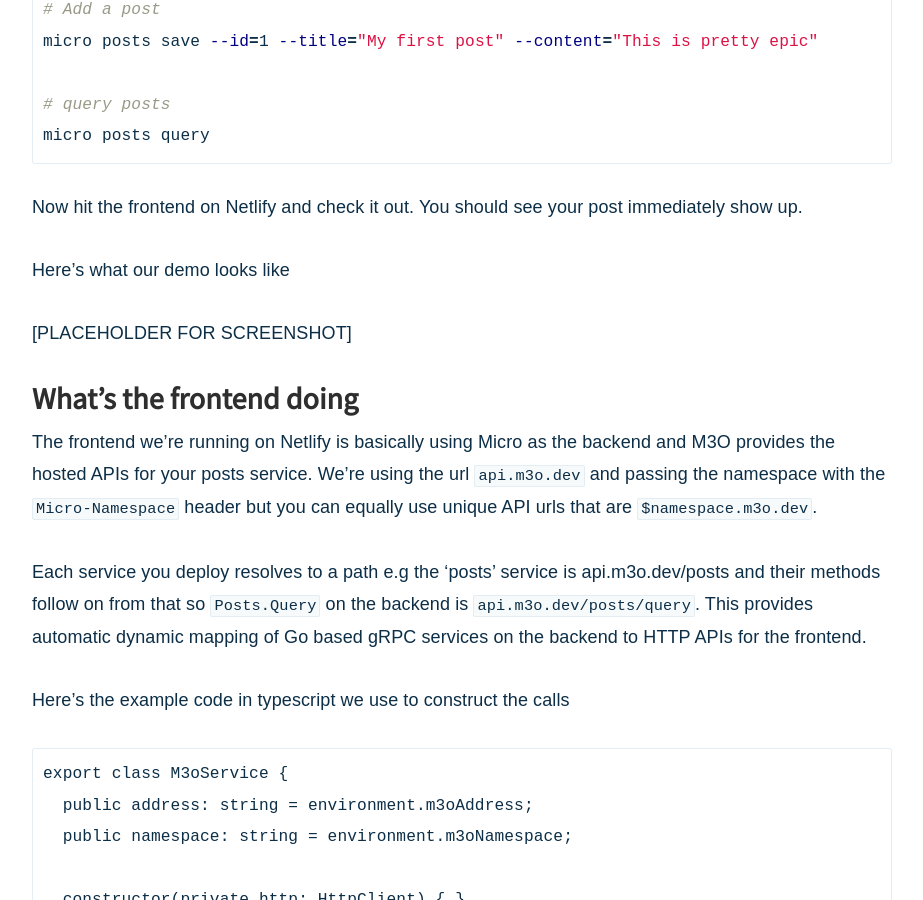
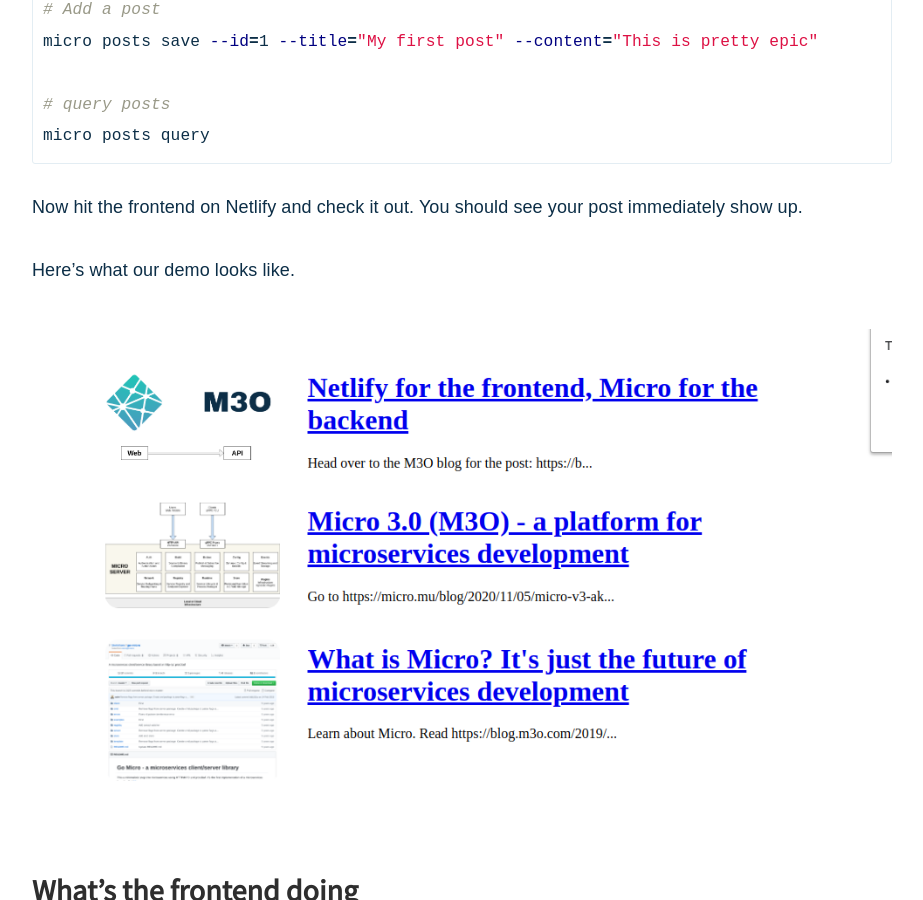
Before and after one commit to m3o/blog.m3o.com, a Jekyll site: the page built from _posts/2020-12-03-netlify-for-the-frontend-micro-for-the-backend.md, in a window 1280 px wide and 900 px high, scrolled down 9959 px. Shown: the whole window, without its empty margins (178-1101 px from the left). Built offline with Jekyll 4.4.1, drawn with Linux system fonts in a browser that asks for light colours; nearby versions of some CDN libraries.

Commit message:
upload image

```diff
--- a/_posts/2020-12-03-netlify-for-the-frontend-micro-for-the-backend.md
+++ b/_posts/2020-12-03-netlify-for-the-frontend-micro-for-the-backend.md
@@ -284,9 +284,11 @@
 
 Now hit the frontend on Netlify and check it out. You should see your post immediately show up.
 
-Here's what our demo looks like
+Here's what our demo looks like.
 
-[PLACEHOLDER FOR SCREENSHOT]
+<center>
+<img src="{{ site.baseurl }}/assets/images/frontend.png" style="width: 100%; height: auto;" />
+</center>
 
 ### What's the frontend doing
 
```
Also changed, not shown: assets/images/frontend.png (added).
